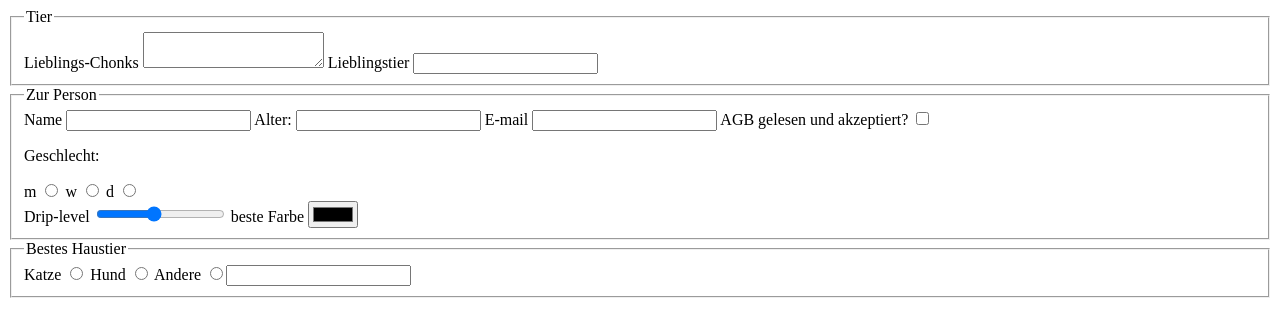
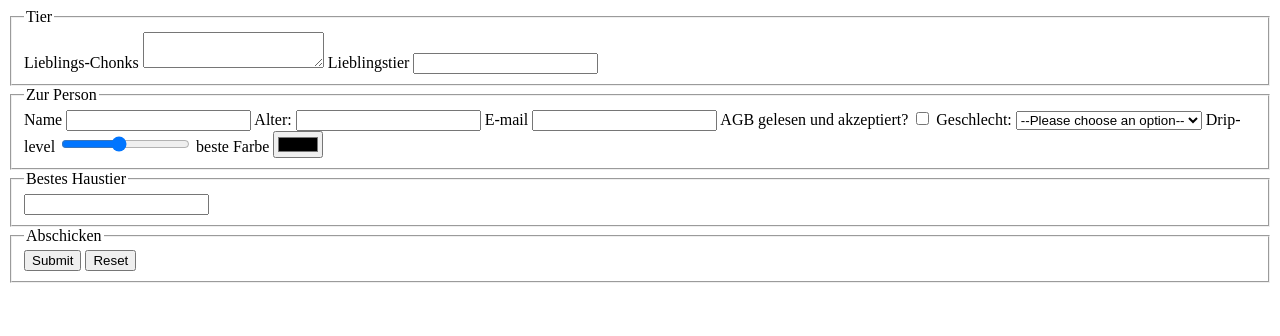
Before and after one commit to dieter4902/WebEngineering, a plain HTML site: page form.html in a window 1280 px wide. Drawn offline with Linux system fonts and the light colour scheme.

Commit message:
eric schmeric

```diff
--- a/form.html
+++ b/form.html
@@ -1,8 +1,8 @@
 <!DOCTYPE html>
-<html lang="en">
+<html lang="de">
 <head>
     <meta charset="UTF-8">
-    <title>Form</title>
+    <title>Formular</title>
 </head>
 <body>
 <main>
@@ -26,18 +26,14 @@
             <label for="agb">AGB gelesen und akzeptiert?</label>
             <input id="agb" type="checkbox">
 
-            <br>
-            <p>Geschlecht:</p>
-            <label for="male">m</label>
-            <input id="male" type="radio" name="gender" value="m">
+            <label for="gender">Geschlecht:</label>
+            <select name="pets" id="gender">
+                <option value="">--Please choose an option--</option>
+                <option value="m">m</option>
+                <option value="f">w</option>
+                <option value="other">anderes</option>
+            </select>
 
-            <label for="female" name="gender">w</label>
-            <input id="female" type="radio" name="gender" value="w">
-
-            <label for="other">d</label>
-            <input id="other" type="radio" name="gender" value="d">
-
-            <br>
             <label for="range">Drip-level</label>
             <input id="range" type="range" min="1" max="10" value="5">
 
@@ -47,12 +43,18 @@
 
         <fieldset>
             <legend>Bestes Haustier</legend>
-            <label for="cat">Katze</label>
-            <input id="cat" type="radio" name="animal" value="m">
-            <label for="dog" name="animal">Hund</label>
-            <input id="dog" type="radio" name="animal" value="w">
-            <label for="other_animal">Andere</label>
-            <input id="other_animal" type="radio" name="animal" value="d"><input type="text" name="other_animal"/>
+
+            <input list="animals">
+            <datalist id="animals">
+                <option value="Katze">
+                <option value="Hund">
+            </datalist>
+
+        </fieldset>
+        <fieldset>
+            <legend>Abschicken</legend>
+            <input type="submit">
+            <input type="reset">
         </fieldset>
     </form>
 </main>
```
